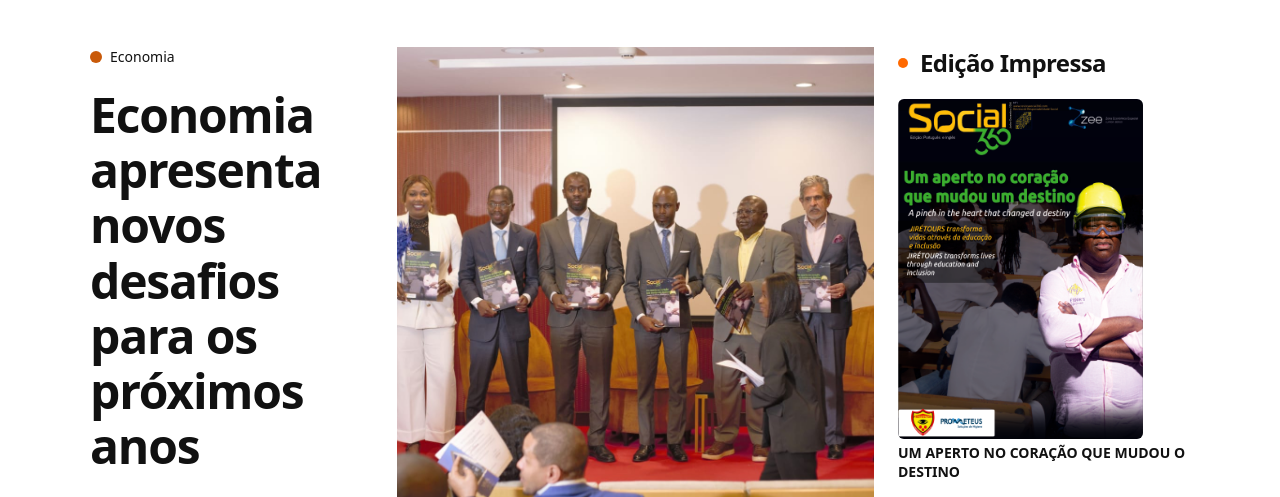
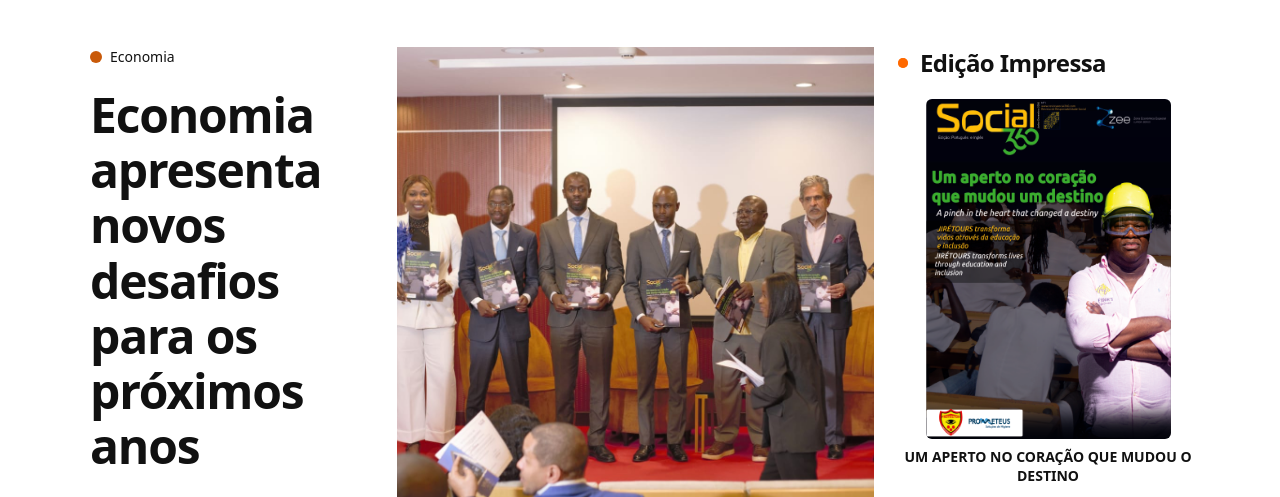
Before and after one commit to denatec/social-360, a Next.js app: page / in a window 1280 px wide. Shown: the part 455-952 px from the top of the page. Built offline with nearby package versions, Linux system fonts and the light colour scheme.

Commit message:
the last one 3

```diff
--- a/components/home/LatestNews.tsx
+++ b/components/home/LatestNews.tsx
@@ -26,86 +26,202 @@ const secondaryNews = [
 
 export function LatestNews() {
   return (
-    <aside className="w-full md:mx-0 md:max-w-[300px]">
-      {/* ============================================
-          TÍTULO
-      ============================================= */}
-      <div className="mb-5 flex items-center gap-3 px-4 md:px-0">
+    <aside className="w-full lg:mx-0 lg:max-w-[300px]">
+
+      {/* =====================================================
+          MOBILE + TABLET — EDIÇÃO IMPRESSA
+          Até 1023px
+      ====================================================== */}
+      <section className="w-full bg-white py-6 lg:hidden">
+
+        {/* TÍTULO */}
+        <div className="flex flex-col items-center">
+          <h2
+            className="
+              text-center
+              text-[28px]
+              font-extrabold
+              uppercase
+              leading-none
+              tracking-tight
+              text-[#e52b2b]
+              sm:text-[30px]
+            "
+          >
+            Edição Impressa
+          </h2>
+
+          {/* BOTÃO */}
+          <button
+            type="button"
+            className="
+              mt-3
+              rounded-full
+              bg-[#e52b2b]
+              px-5
+              py-2
+              text-[16px]
+              font-medium
+              text-white
+              shadow-sm
+              transition
+              hover:bg-[#c92121]
+            "
+          >
+            Consultar Minhas Assinaturas
+          </button>
+        </div>
+
+        {/* =================================================
+            CAPA CENTRALIZADA
+        ================================================== */}
+        <article className="mt-3 flex w-full justify-center">
+          <div
+            className="
+              relative
+              h-[425px]
+              w-[min(305px,85vw)]
+              overflow-hidden
+              bg-white
+              sm:h-[500px]
+              sm:w-[360px]
+            "
+          >
+            <Image
+              src={featuredNews.image}
+              alt="Edição Impressa"
+              fill
+              priority
+              sizes="
+                (max-width: 639px) 85vw,
+                360px
+              "
+              className="object-contain"
+            />
+          </div>
+        </article>
+
+        {/* PUBLICIDADE */}
+        <div className="mt-5 text-center">
+          <span className="text-sm text-gray-400">
+            -Publicidade-
+          </span>
+        </div>
+      </section>
+
+      {/* =====================================================
+          DESKTOP — EDIÇÃO IMPRESSA
+          A partir de 1024px
+      ====================================================== */}
+      <div className="hidden lg:block">
+
+        {/* TÍTULO DESKTOP */}
+        <div className="mb-5 flex items-center gap-3">
           <span className="relative flex h-2.5 w-2.5">
-          <span className="absolute inline-flex h-full w-full animate-ping rounded-full bg-orange-500 opacity-75" />
+            <span
+              className="
+                absolute
+                inline-flex
+                h-full
+                w-full
+                animate-ping
+                rounded-full
+                bg-orange-500
+                opacity-75
+              "
+            />
 
-          <span className="relative inline-flex h-2.5 w-2.5 rounded-full bg-orange-500" />
+            <span
+              className="
+                relative
+                inline-flex
+                h-2.5
+                w-2.5
+                rounded-full
+                bg-orange-500
+              "
+            />
           </span>
 
-        <h3 className="text-xl font-bold tracking-tight text-primary md:text-2xl">
+          <h3
+            className="
+              text-xl
+              font-bold
+              tracking-tight
+              text-primary
+              lg:text-2xl
+            "
+          >
             Edição Impressa
           </h3>
         </div>
 
-      {/* ============================================
-          MANCHETE PRINCIPAL
-      ============================================= */}
+        {/* CAPA */}
+        <article className="group cursor-pointer">
 
-      {/* MOBILE */}
-      <article className="group w-full cursor-pointer md:hidden">
-        {/* BLOCO COLORIDO */}
-        <div className="w-full bg-[#2d7911] px-4 py-5 dark:bg-[#1f5c0d]">
-          {/* Categoria */}
-          <span className="mb-2 block text-[10px] font-bold uppercase tracking-[0.15em] text-white/80">
-            {featuredNews.category}
-          </span>
-
-          {/* Manchete */}
-          <h2 className="mb-5 text-2xl font-extrabold uppercase leading-tight text-white">
-            {featuredNews.title}
-          </h2>
-
-          {/* IMAGEM COMPLETA */}
-          <div className="relative w-full overflow-hidden rounded-md bg-black/10">
+          {/* CAPA CENTRALIZADA */}
+          <div
+            className="
+              relative
+              mx-auto
+              mt-3
+              h-[340px]
+              w-[245px]
+              overflow-hidden
+              rounded-md
+              bg-gray-200
+              dark:bg-zinc-800
+            "
+          >
             <Image
               src={featuredNews.image}
-              alt= ""
-              width={245}
-              height={340}
-              priority
-              sizes="100vw"
-              className="h-auto w-full object-contain"
-            />
-          </div>
-        </div>
-      </article>
-
-      {/* DESKTOP */}
-      <article className="group hidden cursor-pointer md:block">
-        {/* CAPA ALINHADA À ESQUERDA */}
-        <div className="relative mx-0 mt-3 h-[340px] w-[245px] overflow-hidden rounded-md bg-gray-200 dark:bg-zinc-800">
-          <Image
-            src={featuredNews.image}
-            alt= ""
+              alt="Edição Impressa"
               fill
               priority
               sizes="245px"
-            className="object-cover transition-transform duration-500 group-hover:scale-105"
+              className="
+                object-cover
+                transition-transform
+                duration-500
+                group-hover:scale-105
+              "
             />
           </div>
 
-        {/* TÍTULO ALINHADO À ESQUERDA */}
-        <h3 className="mt-1 max-w-[300px] text-left text-sm font-bold leading-snug text-primary transition-colors duration-200 group-hover:text-[#2d7911] dark:group-hover:text-[#5dbb3a]">
+          {/* TÍTULO DA MANCHETE */}
+          <h3
+            className="
+              mx-auto
+              mt-2
+              max-w-[300px]
+              text-center
+              text-sm
+              font-bold
+              leading-snug
+              text-primary
+              transition-colors
+              duration-200
+              group-hover:text-[#2d7911]
+              dark:group-hover:text-[#5dbb3a]
+            "
+          >
             {featuredNews.title}
           </h3>
         </article>
+      </div>
 
-      {/* ============================================
+      {/* =====================================================
           SEPARADOR
-      ============================================= */}
-      <div className="my-6 border-t border-theme md:mx-0" />
+      ====================================================== */}
+      <div className="my-6 border-t border-theme lg:mx-0" />
 
-      {/* ============================================
+      {/* =====================================================
           LISTA DE NOTÍCIAS
-      ============================================= */}
+      ====================================================== */}
       <section className="w-full">
+
         {/* TÍTULO DA LISTA */}
-        <div className="mb-4 px-4 md:px-0">
+        <div className="mb-4 px-4 lg:px-0">
           <h3 className="text-lg font-bold text-primary">
             Últimas notícias
           </h3>
@@ -115,9 +231,9 @@ export function LatestNews() {
         <div
           className="
             w-full
-            md:h-[300px]
-            md:overflow-y-auto
-            md:pr-2
+            lg:h-[300px]
+            lg:overflow-y-auto
+            lg:pr-2
           "
         >
           {secondaryNews.map((news) => (
@@ -136,28 +252,70 @@ export function LatestNews() {
                 px-4
                 py-4
                 first:pt-0
-                md:px-0
+                lg:px-0
               "
             >
               {/* CONTEÚDO */}
               <div className="min-w-0 flex-1">
-                <span className="block text-[9px] font-bold uppercase tracking-widest text-[#2d7911] dark:text-[#5dbb3a]">
+
+                {/* CATEGORIA */}
+                <span
+                  className="
+                    block
+                    text-[9px]
+                    font-bold
+                    uppercase
+                    tracking-widest
+                    text-[#2d7911]
+                    dark:text-[#5dbb3a]
+                  "
+                >
                   {news.category}
                 </span>
 
-                <h3 className="mt-1 line-clamp-3 text-[13px] font-bold leading-snug text-primary transition-colors duration-200 group-hover:text-[#2d7911] dark:group-hover:text-[#5dbb3a]">
+                {/* TÍTULO */}
+                <h3
+                  className="
+                    mt-1
+                    line-clamp-3
+                    text-[13px]
+                    font-bold
+                    leading-snug
+                    text-primary
+                    transition-colors
+                    duration-200
+                    group-hover:text-[#2d7911]
+                    dark:group-hover:text-[#5dbb3a]
+                  "
+                >
                   {news.title}
                 </h3>
               </div>
 
               {/* IMAGEM */}
-              <div className="relative h-[78px] w-[105px] shrink-0 overflow-hidden rounded-md bg-gray-200 dark:bg-zinc-800">
+              <div
+                className="
+                  relative
+                  h-[78px]
+                  w-[105px]
+                  shrink-0
+                  overflow-hidden
+                  rounded-md
+                  bg-gray-200
+                  dark:bg-zinc-800
+                "
+              >
                 <Image
                   src={news.image}
-                  alt= ""
+                  alt=""
                   fill
                   sizes="105px"
-                  className="object-cover transition-transform duration-500 group-hover:scale-105"
+                  className="
+                    object-cover
+                    transition-transform
+                    duration-500
+                    group-hover:scale-105
+                  "
                 />
               </div>
             </article>
```
Also changed, not shown: components/home/HeroNews.tsx (+16 -25 lines). Lines whose indentation alone changed are shown as unchanged.
